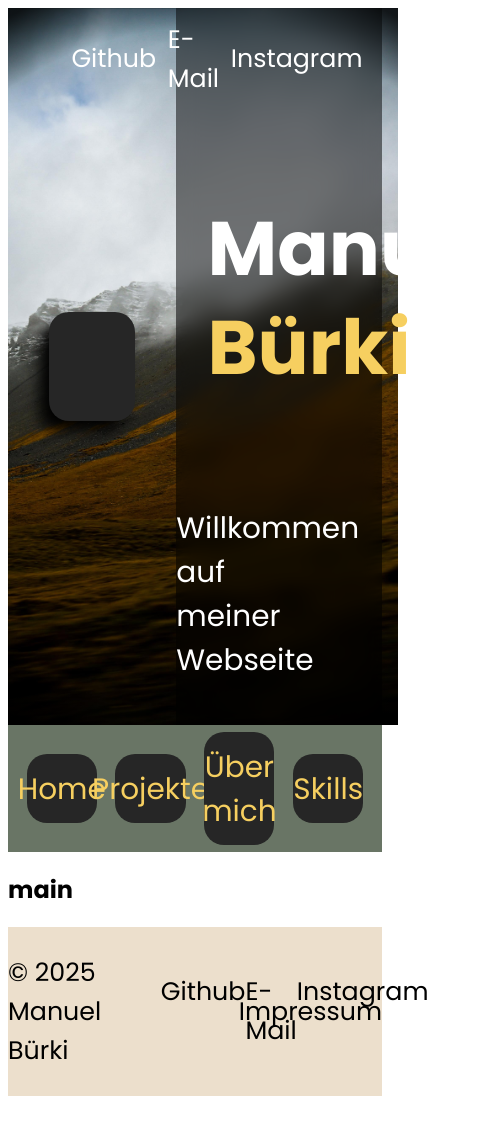
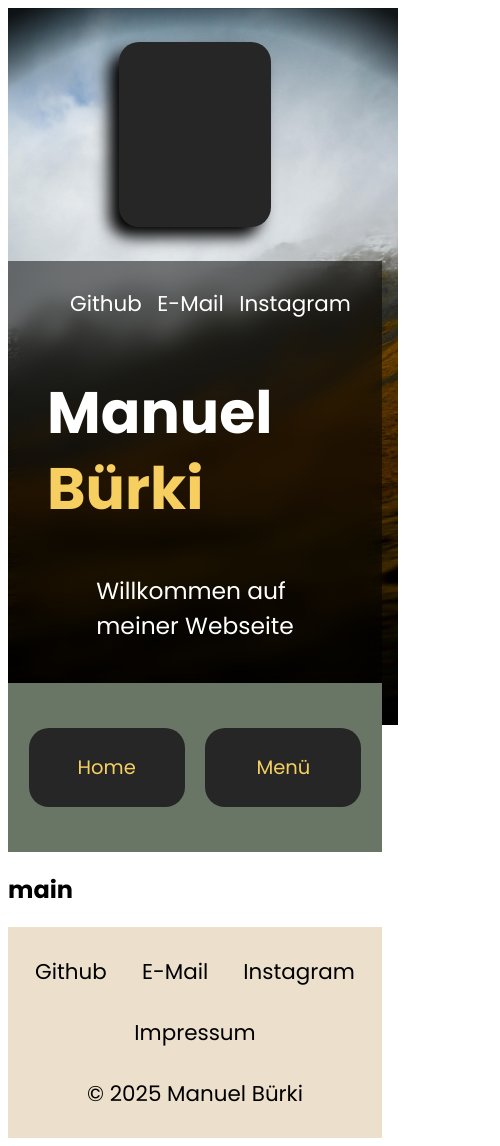
Before and after one commit to IM23a-buerkim/mein_portfolio, a Next.js app: page / in a window 390 px wide. Shown: the whole page, 500 px wide, since content can reach past the window. Before the commit the page ends 1104 px from the top, so only its background shows below. Built offline with nearby package versions, Linux system fonts and the light colour scheme.

Commit message:
responsive layout

```diff
--- a/src/app/layout.js
+++ b/src/app/layout.js
@@ -35,6 +35,7 @@ export default function RootLayout({children}) {
                 <a href="#" className="navbar_text">Projekte</a>
                 <a href="#" className="navbar_text">Über mich</a>
                 <a href="#" className="navbar_text">Skills</a>
+                <a href="#" className="navbar_text">Menü</a>
             </div>
         </header>
         <main>
@@ -42,7 +43,7 @@ export default function RootLayout({children}) {
         </main>
         <footer>
             <div id="footer">
-                <div className="footer_text">© 2025 Manuel Bürki</div>
+                <div id="footer_copy" className="footer_text">© 2025 Manuel Bürki</div>
                 <div id="footer_icons">
                     <a href="#" className="footer_icons">Github</a>
                     <a href="#" className="footer_icons">E-Mail</a>
--- a/src/app/styles.css
+++ b/src/app/styles.css
@@ -21,7 +21,7 @@
     min-width: 100%;
     height: var(--header-img-size);
     background-size: cover;
-	background-position:center;
+    background-position: center;
     background-color: #697565;
     overflow: hidden;
     transform: scaleX(-1);
@@ -146,11 +146,17 @@
     align-items: center;
     justify-content: center;
     text-align: center;
+    line-height: normal;
+    vertical-align: middle;
 }
 
 .navbar_text:hover {
     background-color: #F6CF60;
     color: #262626;
+}
+
+#navbar > :last-child {
+    display: none;
 }
 
 #footer {
@@ -178,3 +184,98 @@
     color: black;
     text-decoration: none;
 }
+
+@media screen and (max-width: 875px) {
+    #img_landschaft_cover {
+        flex-direction: column;
+        height: 80vh;
+    }
+
+    #img_landschaft_left {
+        width: 100%;
+        height: 30vh;
+    }
+
+    #img_landschaft_left_foto {
+        width: 18vh;
+        height: 22vh;
+    }
+
+    #img_landschaft_right {
+        width: 100%;
+        height: 50vh;
+    }
+
+    #img_landschaft_right_top {
+        height: 10vh;
+    }
+
+    .ilrt_text {
+        font-size: 5.5vw;
+        margin: 0 2vw;
+    }
+
+    .ilrt_text:last-child {
+        padding-right: 3vw;
+    }
+
+    #img_landschaft_right_middle {
+        height: 25vh;
+    }
+
+    .ilrm_text {
+        font-size: 15vw;
+        padding-left: 10vw;
+    }
+
+    #img_landschaft_right_bottom {
+        height: 15vh;
+    }
+
+    .ilrb_text {
+        font-size: 6vw;
+    }
+
+    #navbar {
+        height: 20vh;
+    }
+
+    #navbar > * {
+        display: none;
+    }
+
+    #navbar > :nth-child(1) {
+        display: block;
+    }
+
+    #navbar > :last-child {
+        display: block;
+    }
+
+    .navbar_text {
+        font-size: 5vw;
+        width: 40vw;
+        padding: 3vh 0;
+    }
+
+    #footer {
+        flex-direction: column;
+        font-size: 5.5vw;
+        height: 25vh;
+    }
+
+    #footer_icons {
+        width: 100vw;
+        order: 1;
+    }
+
+    #footer_copy {
+        order: 3;
+    }
+
+    #footer_impressum {
+        order: 2;
+    }
+
+
+}
```
Lines whose indentation alone changed are shown as unchanged.
